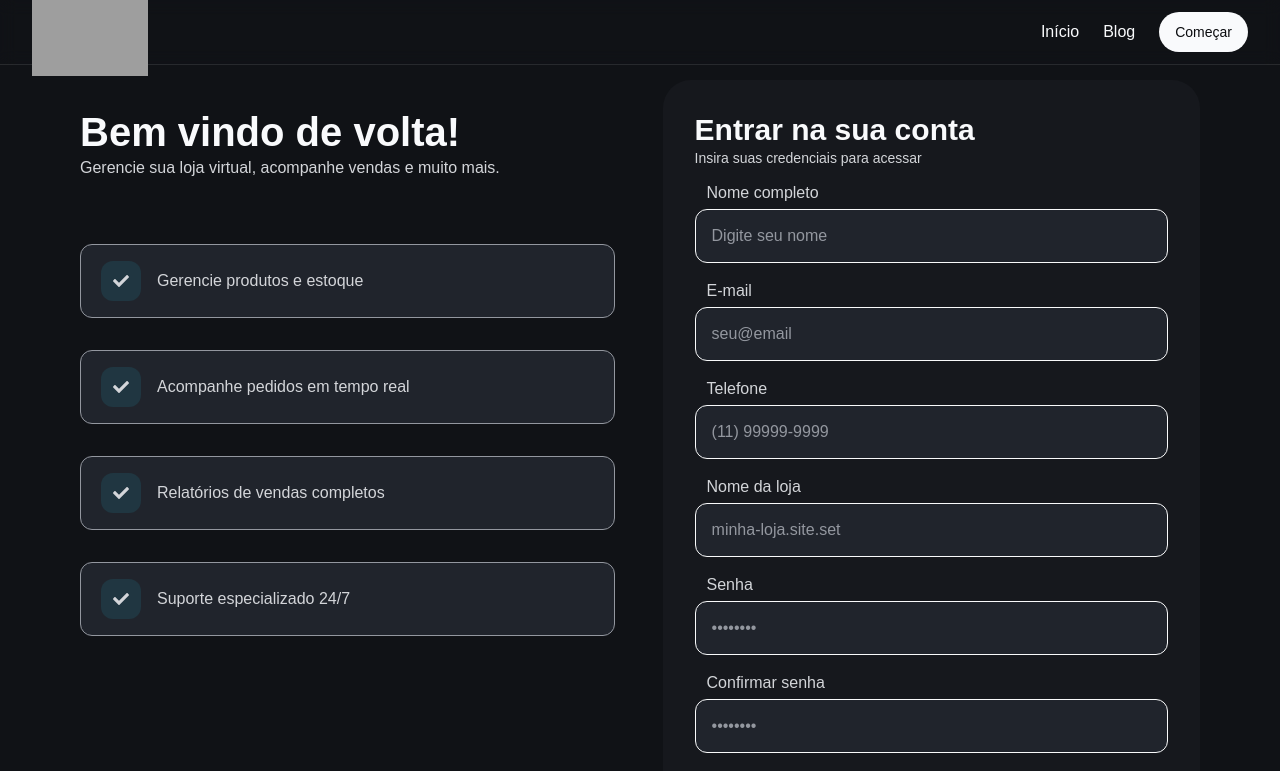
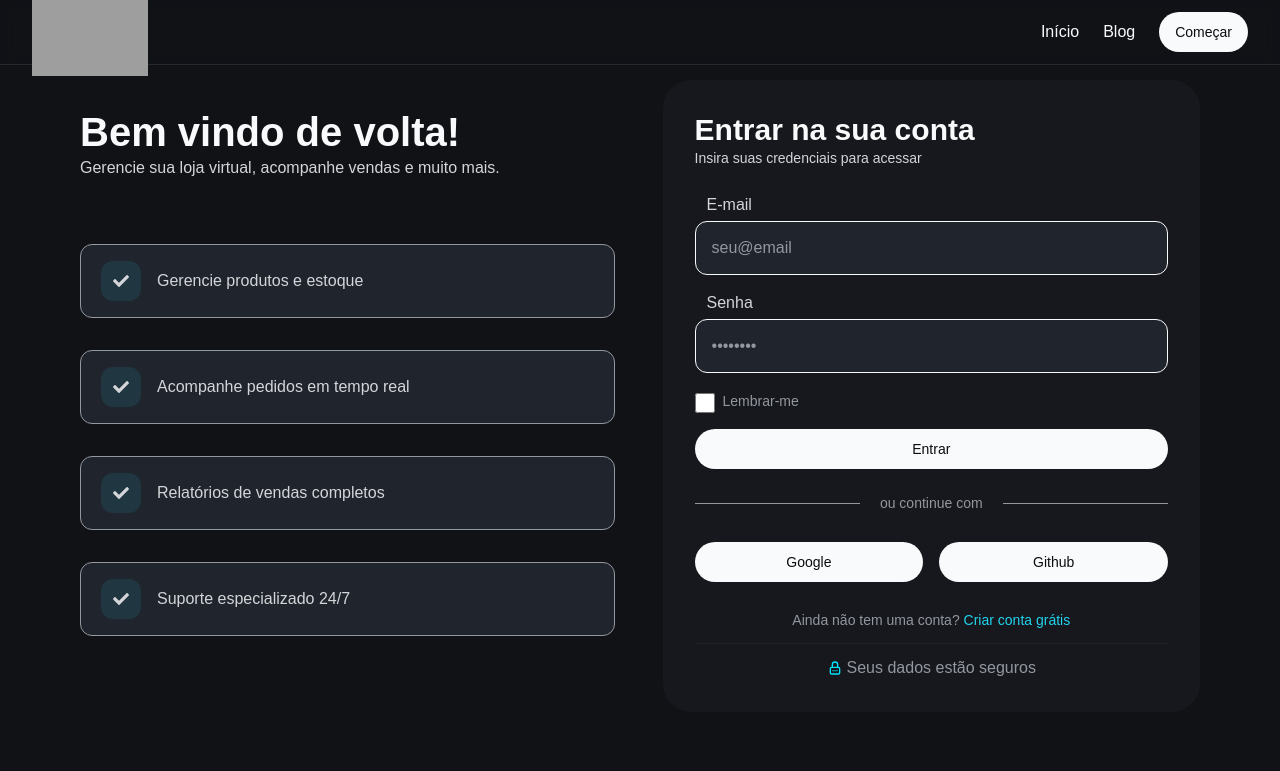
Before and after one commit to YasminFerrariDias/site-blog, a Next.js app: page /login-account in a window 1280 px wide. Shown: the top 771 px of the page. Built offline with nearby package versions, Linux system fonts and the light colour scheme; grey boxes are pictures that could not be loaded.

Commit message:
Criação do formulario de login

```diff
--- a/src/app/login-account/page.tsx
+++ b/src/app/login-account/page.tsx
@@ -2,7 +2,7 @@
 
 import { useToastContext } from "@/hooks/use-toast-context";
 import Auth from "@/templates/auth/auth";
-import { FormCreateAccount } from "@/templates/auth/features/form-create-account";
+import { FormLoginAccount } from "@/templates/auth/features/form-login-account";
 import { useRef } from "react";
 
 export default function LoginAccount() {
@@ -31,7 +31,7 @@ export default function LoginAccount() {
       titleForm="Entrar na sua conta"
       messageForm="Insira suas credenciais para acessar"
     >
-      <FormCreateAccount handle={handleInformation} />
+      <FormLoginAccount handle={handleInformation} />
     </Auth>
   )
 }
--- a/src/templates/auth/auth.tsx
+++ b/src/templates/auth/auth.tsx
@@ -43,7 +43,7 @@ export default function Auth({
         </div>
       </div>
 
-      <div className="bg-gray-500 w-full max-w-full md:w-1/2 p-8 rounded-[28px] gap-3 flex flex-col mx-auto md:mx-0">
+      <div className="bg-gray-500 w-full max-w-full md:w-1/2 p-8 rounded-[28px] gap-6 flex flex-col mx-auto md:mx-0">
         <div>
           <h2
             className="text-3xl font-bold text-gray-100"
--- /dev/null
+++ b/src/templates/auth/features/form-login-account/form-login-account.tsx
@@ -0,0 +1,64 @@
+import { Button } from "@/components/ui/button";
+import { Input } from "../../components/input";
+import { TbLockPassword } from "react-icons/tb";
+
+type FormCreateAccount = {
+  handle: () => void
+}
+
+export function FormLoginAccount({ handle }: FormCreateAccount) {
+  return (
+    <>
+      <form action="" className="gap-4 flex flex-col">
+        <Input placeholder="seu@email" title="E-mail" />
+
+        <Input placeholder="••••••••" title="Senha" type="password" />
+
+        <div className="flex flex-col gap-3">
+          <label className="flex flex-row gap-2 text-gray-300 items-center">
+            <input
+              type="checkbox"
+              className="mt-1 h-5 w-5 accent-cyan-400 cursor-pointer"
+            />
+            <span className="text-body-sm">
+              Lembrar-me
+            </span>
+          </label>
+        </div>
+
+        <Button
+          type="button"
+          variant="secondary"
+          className="w-full"
+          onClick={handle}
+        >
+          Entrar
+        </Button>
+      </form>
+
+      <div className="gap-3 flex flex-col mt-6">
+        <div className="flex flex-row justify-between items-center gap-5">
+          <div className="h-px bg-gray-300 w-full" />
+          <p className="min-w-fit text-gray-300 text-body-sm">ou continue com</p>
+          <div className="h-px bg-gray-300 w-full" />
+        </div>
+
+        <div className="flex justify-between gap-4 my-4">
+          <Button variant="secondary" className="w-full">Google</Button>
+          <Button variant={"secondary"} className="w-full">Github</Button>
+        </div>
+
+        <p className="text-gray-300 text-center text-body-sm">
+          Ainda não tem uma conta? <a className="text-cyan-400">Criar conta grátis</a>
+        </p>
+
+        <div className="h-px bg-gray-400" />
+
+        <div className="flex flex-col items-center justify-center gap-2 text-gray-300 text-center md:flex-row md:gap-1">
+          <TbLockPassword color="#00E5FF" />
+          <p>Seus dados estão seguros</p>
+        </div>
+      </div>
+    </>
+  )
+}
--- /dev/null
+++ b/src/templates/auth/features/form-login-account/index.ts
@@ -0,0 +1 @@
+export * from './form-login-account'
```
